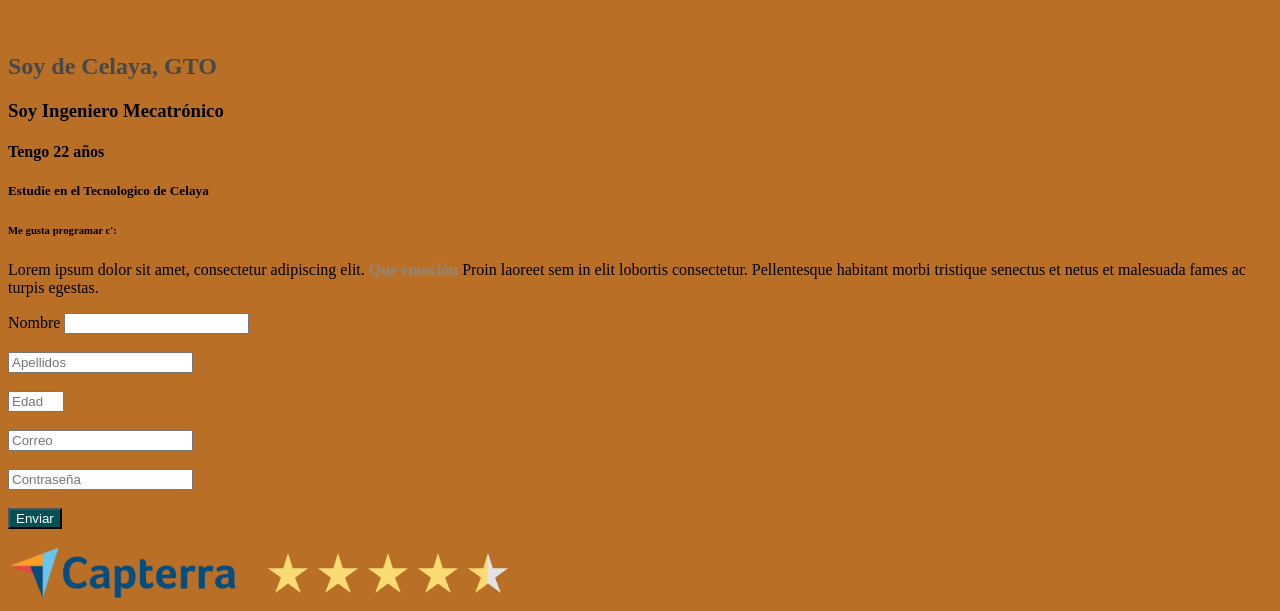
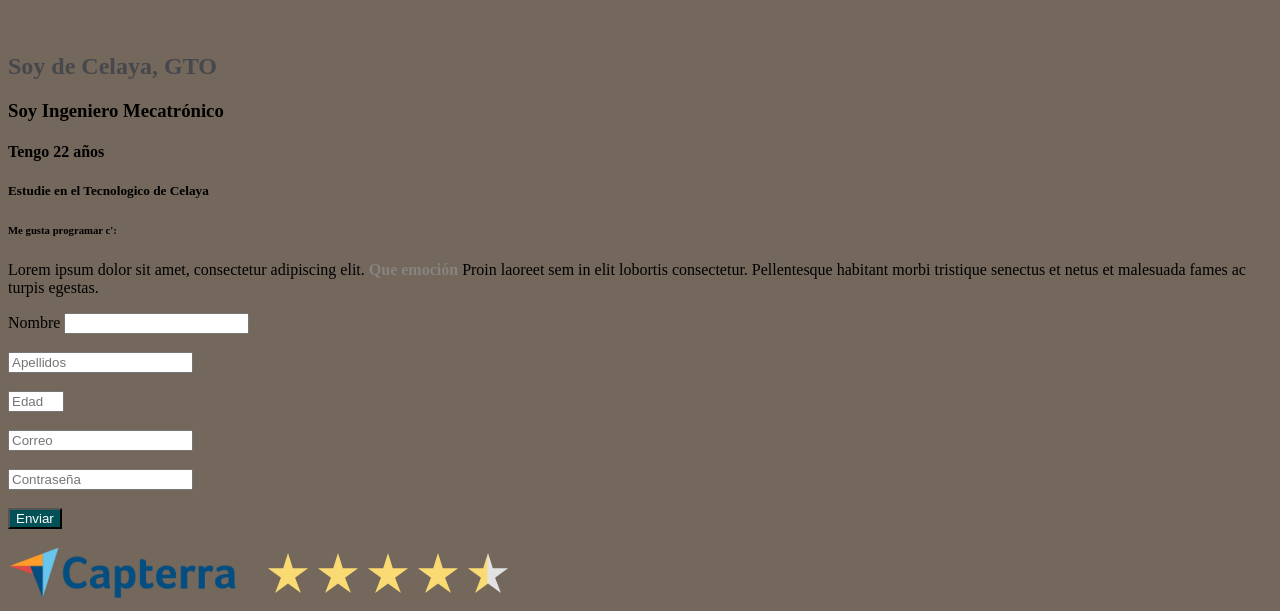
Before and after one commit to Eckoline/sandander-front, a plain HTML site: page index.html in a window 1280 px wide. Shown: the part 311-922 px from the top of the page. Drawn offline with Linux system fonts and the light colour scheme.

Commit message:
Cambie el background color

```diff
--- a/styles.css
+++ b/styles.css
@@ -17,6 +17,6 @@ button{
     background-color: #025157;
 }
 body{
-    background-color: #b96f25;
+    background-color: #74675b;
 
 }
```
